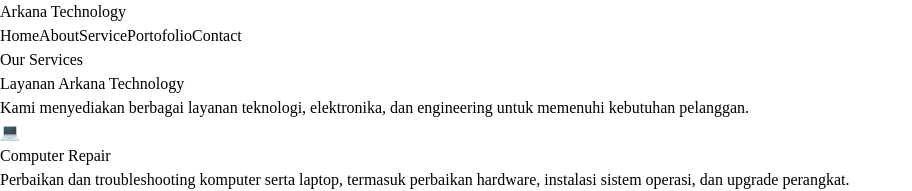
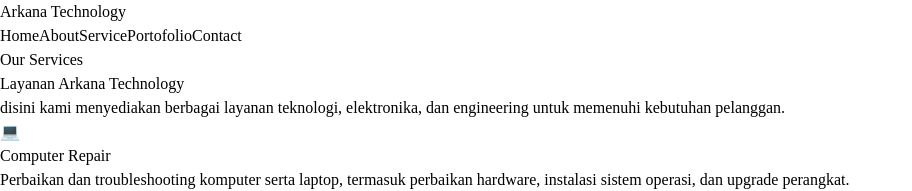
Before and after one commit to salsaabilaaa250-ux/arkana-technology, a React (Vite) app: page /services in a window 1280 px wide. Shown: the top 191 px of the page, without its empty margins (0-912 px from the left). Built offline with nearby package versions, Linux system fonts and the light colour scheme.

Commit message:
memperbarui halaman services yang sudah dibuat tapi baru di commit

```diff
--- a/src/pages/Services.jsx
+++ b/src/pages/Services.jsx
@@ -55,7 +55,7 @@
           </h1>
 
           <p className="mt-5 text-slate-300 max-w-3xl mx-auto leading-relaxed">
-            Kami menyediakan berbagai layanan teknologi, elektronika, dan
+            disini kami menyediakan berbagai layanan teknologi, elektronika, dan
             engineering untuk memenuhi kebutuhan pelanggan.
           </p>
 
```
